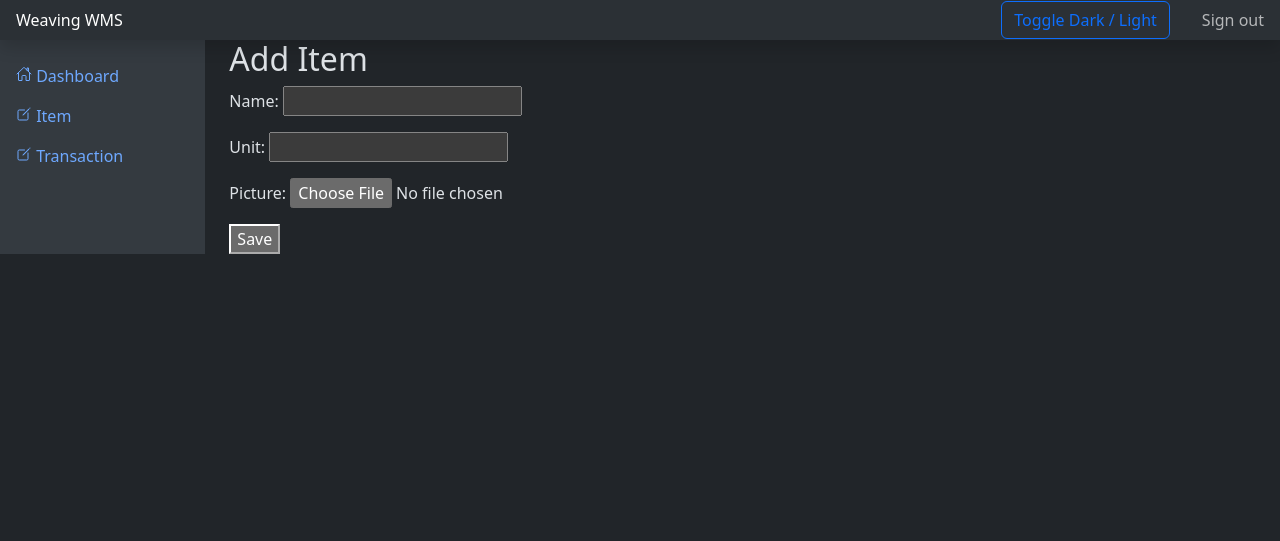
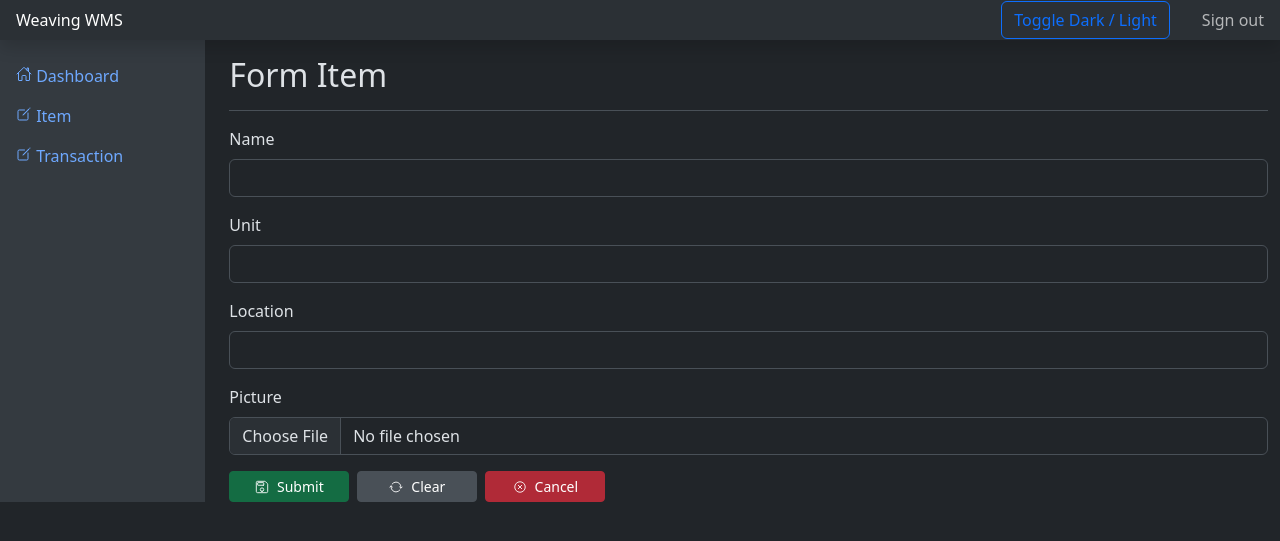
Before and after one commit to yasirmuchamad/weaving-wms, a Django app: page /wms/add-item/ in a window 1280 px wide. Shown: the top 541 px of the page. Run offline with Django 5.2, Linux system fonts and the light colour scheme; some libraries are stand-ins or nearby versions.

Commit message:
add models subdepartement and upadte models transaksi

```diff
--- a/wms/forms.py
+++ b/wms/forms.py
@@ -8,7 +8,18 @@ class ItemForm(forms.ModelForm):
         """Meta definition for Itemform."""
 
         model = Item
-        fields = ['name', 'unit', 'picture']
+        fields = ['name', 'unit', 'location', 'picture']
+
+    def __init__(self, *args, **KWarg):
+        super(ItemForm, self).__init__(*args, **KWarg)
+        self.fields['name'].widget.attrs.update({'id':'name', 'name':'name',
+                'class':'form-control'})
+        self.fields['unit'].widget.attrs.update({'id':'unit', 'name':'unit',
+                'class':'form-control'})
+        self.fields['location'].widget.attrs.update({'id':'location', 'name':'location',
+                'class':'form-control'})
+        self.fields['picture'].widget.attrs.update({'id':'picture', 'name':'picture',
+                'class':'form-control'})
 
 class TransactionForm(forms.ModelForm):
     """Form definition for Transaction."""
@@ -18,3 +29,11 @@ class TransactionForm(forms.ModelForm):
 
         model = Transaction
         fields = ['item', 'qty', 'transaction_type']
+
+    def __init__(self, *args, **kwargs):
+        super().__init__(*args, **kwargs)
+        # filter field berdasarkan tipe Transaksi
+        if self.instance and self.instance.transaction_type == "IN":
+            self.fields['requested_by'].widget = forms.HiddenInput()
+        elif self.instance and self.instance.transaction_type == "OUT":
+            self.fields['received_by'].widget = forms.HiddenInput()
--- a/wms/models.py
+++ b/wms/models.py
@@ -1,11 +1,13 @@
 from django.db import models
+from django.contrib.auth.models import User
 
 # Create your models here.
 class Item(models.Model):
     """Model definition for Item."""
-    name    = models.CharField(max_length=100)
-    unit    = models.CharField(max_length=50)
-    picture = models.ImageField(upload_to='item_pics/', blank=True, null=True)
+    name        = models.CharField(max_length=100)
+    unit        = models.CharField(max_length=50)
+    location    = models.CharField(max_length=50)
+    picture     = models.ImageField(upload_to='item_pics/', blank=True, null=True)
 
     def __str__(self):
         return self.name
@@ -23,6 +25,24 @@ class Item(models.Model):
         verbose_name = 'Item'
         verbose_name_plural = 'Items'
 
+class Subdepartement(models.Model):
+    """Model definition for Subdepartement."""
+
+    # TODO: Define fields here
+    name    = models.CharField(max_length=32)
+    leader  = models.CharField(max_length=32, blank=True, null=True)
+
+    class Meta:
+        """Meta definition for Subdepartement."""
+
+        verbose_name = 'Subdepartement'
+        verbose_name_plural = 'Subdepartements'
+
+    def __str__(self):
+        """Unicode representation of Subdepartement."""
+        return f"{self.name} - {self.leader}"
+
+
 class Transaction(models.Model):
     TRANSACTION_TYPES = [
         ('IN', 'In'),
@@ -32,6 +52,9 @@ class Transaction(models.Model):
     qty                 = models.PositiveIntegerField()
     transaction_type    = models.CharField(max_length=3, choices=TRANSACTION_TYPES)
     date                = models.DateTimeField(auto_now_add=True)
+    requested_by        = models.CharField(max_length = 62, blank=True, null=True)
+    received_by         = models.CharField(max_length = 62, blank=True, null=True)
+    subdepartement      = models.ForeignKey(Subdepartement, on_delete=models.CASCADE)
 
     def __str__(self):
-        return f"{self.transaction_type} - {self.item.name} ({self.qty})"
+        return f"{self.transaction_type} - {self.subdepartement} - {self.item.name} ({self.qty})"
--- a/wms/templates/wms/item_form.html
+++ b/wms/templates/wms/item_form.html
@@ -1,12 +1,61 @@
-{% extends 'base.html' %}
+ {% extends 'base.html' %}
 
-{% block content %}
-
+<!--
 <h2>Add Item</h2>
 <form method="post" enctype="multipart/form-data">
     {% csrf_token %}
     {{ form.as_p }}
     <button type="submit">Save</button>
 </form>
+-->
 
+{% block content %}
+    <div class="d-flex justify-content-between flex-wrap flex-md-nowrap align-items-center pt-3 pb-2 mb-3 border-bottom">
+        <h1 class="h2">Form Item</h1>
+        <div class="btn-toolbar mb-2 mb-md-0">
+          <!-- <div class="btn-group me-2">
+            <button type="button" class="btn btn-sm btn-outline-secondary">Export</button>
+            <button type="button" class="btn btn-sm btn-outline-secondary">Print</button>
+          </div> -->
+        </div>
+    </div>
+    {% if form.errors %}
+      <div class="alert alert-danger">
+        <ul>
+          {% for field in form %}
+            {% for error in field.errors %}
+              <li><strong>{{ field.label }}:</strong> {{ error }}</li>
+            {% endfor %}
+          {% endfor %}
+        </ul>
+      </div>
+    {% endif %}
+
+    <form method="post" enctype="multipart/form-data">
+        {% csrf_token %}
+        <div class="mb-3">
+          <label for="name" class="form-label">Name</label>
+            {{ form.name }}
+        </div>
+        <div class="mb-3">
+          <label for="unit" class="form-label">Unit</label>
+            {{ form.unit }}
+        </div>
+        <div class="mb-3">
+          <label for="location" class="form-label">Location</label>
+            {{ form.location }}
+        </div>
+        <div class="mb-3">
+          <label for="picture" class="form-label">Picture</label>
+            {{ form.picture }}
+        </div>
+        <div class="d-flex gap-2">
+          <button type="submit" class="btn btn-sm btn-green-600 d-flex align-items-center justify-content-center gap-2" style="width: 120px;"><ion-icon name="save-outline"> </ion-icon>Submit</button>
+          <button type="reset" class="btn btn-sm btn-gray-700 d-flex align-items-center justify-content-center gap-2" style="width: 120px;">
+            <ion-icon name="sync-outline"> </ion-icon>Clear</button>
+          <a href="{% url 'wms:item_list' %}" class="btn btn-sm btn-red-600 d-flex align-items-center justify-content-center gap-2" style="width: 120px;">
+              <ion-icon name="close-circle-outline"></ion-icon> Cancel
+          </a>
+        </div>
+      </form>
 {% endblock content %}
--- a/wms/templates/wms/item_list.html
+++ b/wms/templates/wms/item_list.html
@@ -20,6 +20,7 @@
             <th style="width: 600px;">Name</th>
             <th>Stock</th>
             <th>Unit</th>
+            <th>Location</th>
             <th style="text-align: center;">Action</th>
         </tr>
 
@@ -28,7 +29,7 @@
             <td>{{ forloop.counter }}</td>
             <td>
             {% if i.picture %}
-                <img src="{{ i.picture.url }}" alt="item.jpg" width="80" height="80">
+                <img src="{{ i.picture.url }}" alt="item.jpg" width="50" height="50">
             {% else %}
                 No Image
             {% endif %}
@@ -36,6 +37,7 @@
             <td>{{ i.name }}</td>
             <td>{{ i.stock }}</td>
             <td>{{ i.unit }}</td>
+            <td>{{ i.location }}</td>
             <td style="text-align: center;">
                 <a href="" class="btn btn-sm btn-yellow-600" style="width: 100px; color: white;"><ion-icon name="create-outline"></ion-icon> Update</a>
                 <a href="" class="btn btn-sm btn-red-600" style="width: 100px;"><ion-icon name="trash-outline"></ion-icon> Delete</a>
```
Also changed, not shown: wms/admin.py (+8 -0 lines), wms/migrations/0002_subdepartement_item_location_transaction_received_by_and_more.py (added), wms/migrations/0003_alter_transaction_subdepartement.py (added).
